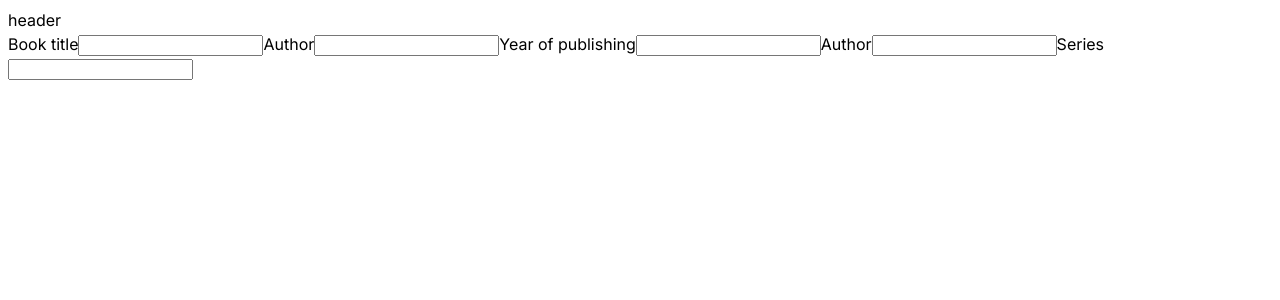
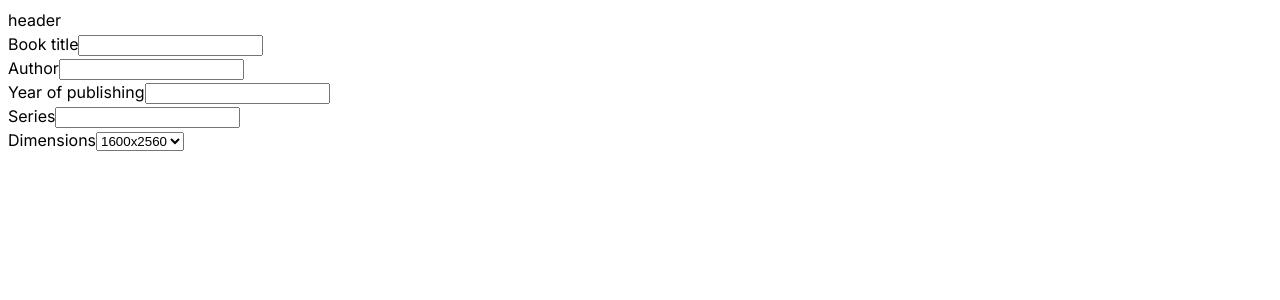
Before and after one commit to Lex-pineapple/advanced-cover-maker, a React (Vite) app: page / in a window 1280 px wide. Shown: the top 300 px of the page. Built offline with nearby package versions, Linux system fonts and the light colour scheme.

Commit message:
feat: add initial form functionality

```diff
--- a/src/components/form/select.tsx
+++ b/src/components/form/select.tsx
@@ -4,7 +4,7 @@ export function Select(props: SelectProps) {
   return (
     <label>
       {props.children}
-      <select name={props.name}>
+      <select name={props.name} onChange={props.onChange}>
         {props.items.map((item) => (
           <option value={item.value}>{item.name}</option>
         ))}
--- a/src/components/layout/form/form-main.tsx
+++ b/src/components/layout/form/form-main.tsx
@@ -1,5 +1,10 @@
 import { Input } from '@components/form';
+import { Select } from '@components/form/select';
+import { dimensions } from '@constants/form';
 import { useFormContext } from '@contexts/app-context/form-context';
+import { mapSelectDimentionItems } from '@utils/map-select-dimention-items';
+
+import './form.scss';
 
 type FormInputs = {
   title: string;
@@ -10,25 +15,33 @@ type FormInputs = {
 export function FormMain() {
   const {
     title: [storeTitle, setStoreTitle],
+    author: [storeAuthor, setStoreAuthor],
+    year: [storeYear, setStoreYear],
+    series: [storeSeries, setStoreSeries],
+    dimensions: [storeDimensions, setStoreDimensions],
   } = useFormContext();
 
   return (
-    <form>
-      <Input name='title' type='text'>
+    <form className='form'>
+      <Input name='title' type='text' onChange={(e) => setStoreTitle(e.target.value)}>
         Book title
       </Input>
-      <Input name='author' type='text'>
+      <Input name='author' type='text' onChange={(e) => setStoreAuthor(e.target.value)}>
         Author
       </Input>
-      <Input name='year' type='number'>
+      <Input name='year' type='number' onChange={(e) => setStoreYear(e.target.value)}>
         Year of publishing
       </Input>
-      <Input name='author' type='text'>
-        Author
-      </Input>
-      <Input name='series' type='text'>
+      <Input name='series' type='text' onChange={(e) => setStoreSeries(e.target.value)}>
         Series
       </Input>
+      <Select
+        items={mapSelectDimentionItems(dimensions)}
+        name='dimensions'
+        onChange={(e) => setStoreDimensions(e.target.value)}
+      >
+        Dimensions
+      </Select>
     </form>
   );
 }
--- /dev/null
+++ b/src/components/layout/form/form.scss
@@ -0,0 +1,4 @@
+.form {
+  display: flex;
+  flex-direction: column;
+}
--- /dev/null
+++ b/src/constants/form.ts
@@ -0,0 +1,3 @@
+export const dimensions = {
+  STAND: '1600x2560',
+};
--- a/src/contexts/app-context/form-context.tsx
+++ b/src/contexts/app-context/form-context.tsx
@@ -2,10 +2,18 @@ import { useContext, useState } from 'react';
 import { Context } from '@contexts/app-context/app-context-provider';
 
 export function useCreateFormContext() {
-  const [store, setStoreTitle] = useState('');
+  const [storeTitle, setStoreTitle] = useState('');
+  const [storeAuthor, setStoreAuthor] = useState('');
+  const [storeYear, setStoreYear] = useState('');
+  const [storeSeries, setStoreSeries] = useState('');
+  const [storeDimensions, setStoreDimensions] = useState('');
 
   return {
-    title: [store, setStoreTitle],
+    title: [storeTitle, setStoreTitle],
+    author: [storeAuthor, setStoreAuthor],
+    year: [storeYear, setStoreYear],
+    series: [storeSeries, setStoreSeries],
+    dimensions: [storeDimensions, setStoreDimensions],
   };
 }
 
--- a/src/ts/types/general.types.ts
+++ b/src/ts/types/general.types.ts
@@ -36,14 +36,14 @@ type SelectComponentProps = {
   items: SelectItems[];
   name: string;
   defaultValue: string;
-  onChange: () => void;
+  onChange: React.ChangeEventHandler<HTMLSelectElement>;
 };
 
 type InputComponentProps = {
   name: string;
   type: InputType;
   value?: string | number | boolean;
-  onChange?: () => void;
+  onChange?: React.ChangeEventHandler<HTMLInputElement>;
 };
 
 export type DetailedComponentProps<T> = T & BasicComponentProps;
--- /dev/null
+++ b/src/utils/map-select-dimention-items.ts
@@ -0,0 +1,6 @@
+export function mapSelectDimentionItems(items: any) {
+  return Object.entries(items).map(([key, value]) => ({
+    key,
+    name: value,
+  }));
+}
--- a/tsconfig.json
+++ b/tsconfig.json
@@ -21,6 +21,8 @@
       "@components/*": ["./src/components/*"],
       "@components": ["./src/components"],
       "@ts/*": ["./src/ts/*"],
+      "@constants/*": ["./src/constants/*"],
+      "@utils/*": ["./src/utils/*"],
       "@views": ["./src/views"],
       "@views/*": ["./src/views/*"],
       "@contexts/*": ["./src/contexts/*"]
--- a/vite.config.ts
+++ b/vite.config.ts
@@ -10,6 +10,8 @@ export default defineConfig({
     alias: {
       '@components': path.resolve(__dirname, 'src/components'),
       '@ts': path.resolve(__dirname, 'src/ts'),
+      '@constants': path.resolve(__dirname, 'src/constants'),
+      '@utils': path.resolve(__dirname, 'src/utils'),
       '@views': path.resolve(__dirname, 'src/views'),
       '@contexts': path.resolve(__dirname, 'src/contexts'),
     },
```
